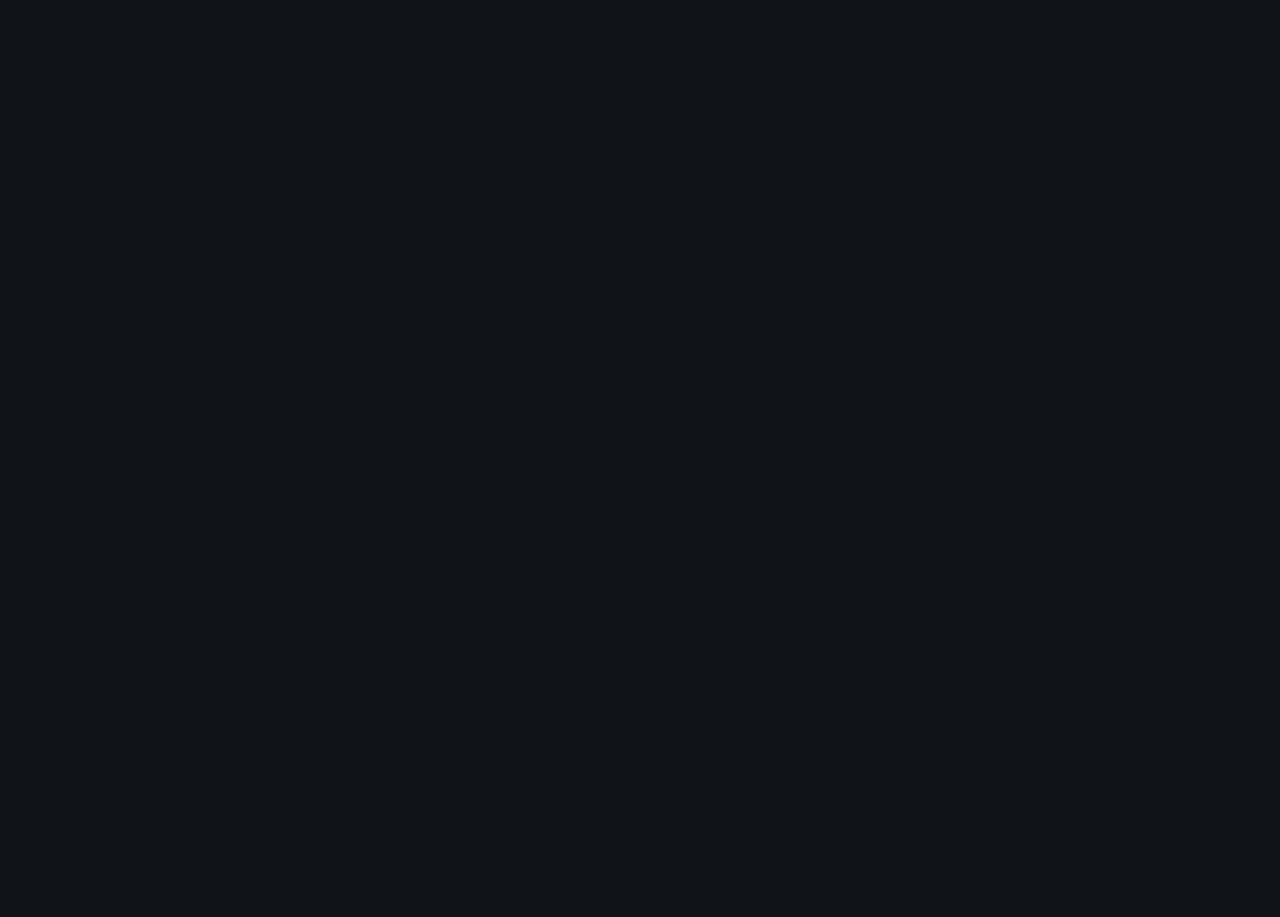
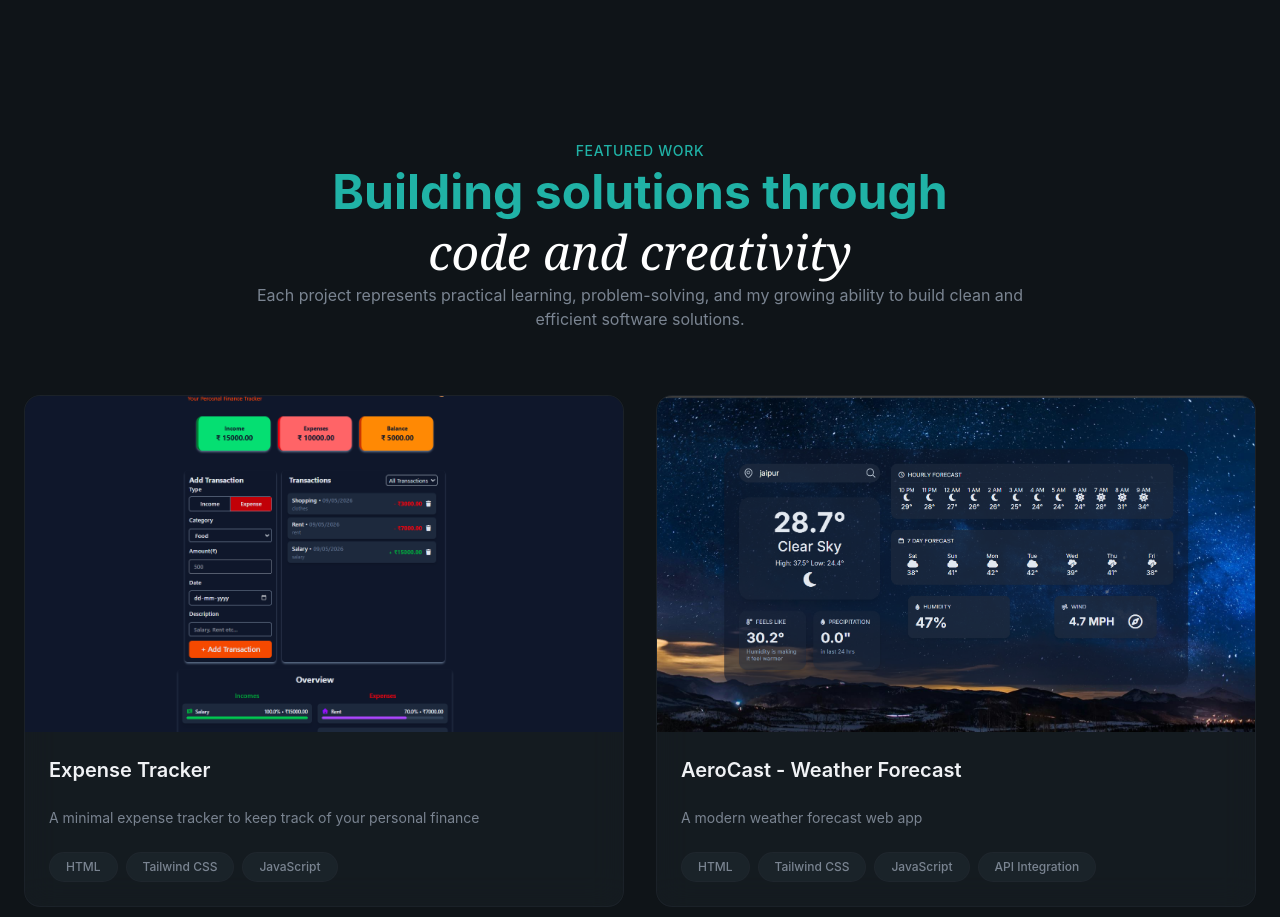
Before and after one commit to sheshmani09/sheshmani-portfolio, a React (Vite) app: page / in a window 1280 px wide. Shown: the part 1880-2797 px from the top of the page. Before the commit the page ends 1890 px from the top, so only its background shows below. Built offline with nearby package versions, Linux system fonts and the light colour scheme.

Commit message:
education done

```diff
--- a/src/App.jsx
+++ b/src/App.jsx
@@ -2,7 +2,7 @@ import { Navbar } from "./layout/Navbar";
 import { Hero } from "@/sections/Hero";
 import { About } from "@/sections/About";
 import { Projects } from "@/sections/Projects";
-import { Experience } from "@/sections/Experience";
+import { Education } from "@/sections/Education";
 import { Contact } from "@/sections/Contact";
 
 
@@ -14,7 +14,7 @@ function App() {
     <Hero />
     <About />
     <Projects />
-    <Experience />
+    <Education />
     <Contact />
     </main>
   </div>
--- a/src/index.css
+++ b/src/index.css
@@ -177,4 +177,10 @@
     backdrop-filter: blur(16px);
     box-shadow: 0 0 20px color-mix(in srgb, #26c4b8 20%, transparent);
   }
+
+  .timeline-glow {
+    box-shadow: 0 0 40px
+        color-mix(in srgb, var(--color-primary) 35%, transparent),
+      0 0 80px color-mix(in srgb, var(--color-primary) 25%, transparent);
+  }
 }
--- a/src/layout/Navbar.jsx
+++ b/src/layout/Navbar.jsx
@@ -6,7 +6,7 @@ import { X } from "lucide-react";
 const navLinks = [
   { href: "#about", label: "About" },
   { href: "#projects", label: "Projects" },
-  { href: "#experience", label: "Experience" },
+  { href: "#education", label: "Education" },
   { href: "#testimonial", label: "Testimonial" },
 ];
 
--- a/src/sections/About.jsx
+++ b/src/sections/About.jsx
@@ -42,7 +42,6 @@ export const About = () => {
             <h2 className="text-4xl md:text-5xl font-bold leading-tight animate-fade-in animation-delay-100 text-secondary-foreground">
               Driven by curiosity,
               <span className="font-serif italic font-normal text-white">
-                {" "}
                 built through consistency.
               </span>
             </h2>
--- /dev/null
+++ b/src/sections/Education.jsx
@@ -0,0 +1,75 @@
+const educations = [
+  {
+    period: "Feb 2026 - Aug 2026",
+    course: "PGCP-Advance Computing",
+    institute: "CDAC ACTS, Pune",
+    current: true,
+  },
+  {
+    period: "Oct 2021 - July 2025",
+    course: "B.Tech CSE",
+    institute:
+      "Shri Shankaracharya Institute of Proffessional Management and Technology, Raipur",
+    current: false,
+  },
+  {
+    period: "June 2019 - Apr 2020",
+    course: "12th PCM",
+    institute: "Vardhaman The School, Raipur",
+    current: false,
+  },
+];
+
+export const Education = () => {
+  return (
+    <section id="education" className="py-32 relative overflow-hidden">
+      <div className="container mx-auto px-6 relative z-10">
+        {/* section header  */}
+        <div className="max-w-3xl mb-16">
+          <span className="text-secondary-foreground text-sm font-medium tracking-wider uppercase">
+            Academic Journey
+          </span>
+          <h2 className="text-4xl md:text-5xl font-bold leading-tight animate-fade-in animation-delay-100 text-secondary-foreground">
+            Education that shaped my&nbsp;
+            <span className="font-serif italic font-normal text-white">
+              technical foundation
+            </span>
+          </h2>
+          <p className="text-muted-foreground animate-fade-in animation-delay-200">
+            The academic path that built my understanding of computer science
+            principles and shaped my approach to software development.
+          </p>
+        </div>
+
+        {/* timeline  */}
+        <div className="relative">
+          <div className="timeline-glow absolute left-0 md:left-1/2 top-5 bottom-0 w-0.5 bg-linear-to-b from-primary/70 via-primary/30 to-transparent md:-translate-x-1/2 shadow-[0_0_25px_rgba(32,178,166,0.8)]" />
+
+          {/* education items  */}
+          <div className="space-y-12">
+            {educations.map((edu, idx) => (
+              <div
+                key={idx}
+                className="relative grid md:grid-cols-2 gap-8 animate-fade-in "
+                style={{ animationDelay: `${(idx + 1) * 100}ms` }}
+              >
+                {/* timeline dot */}
+                <div className="absolute left-0 md:left-1/2 top-17 w-3 h-3 bg-primary rounded-full -translate-x-1/2 ring-4 ring-background z-10">
+                {edu.current && <span className="absolute inset-0 rounded-full bg-primary animate-ping opacity-75"></span>}
+                </div>
+                {/* content  */}
+                <div className={`pl-8 md:pl-0 ${idx%2===0?"md:pr-16 md:text-right":"md:col-start-2 md:pl-16" }`}>
+                  <div className="glass p-6 rounded-2xl border border-primary/30 hover:border-primary/50 transition-all duration-500">
+                    <span className="text-sm text-primary font-medium">{edu.period}</span>
+                    <h3 className="text-xl font-semibold mt-2">{edu.course} </h3>
+                    <p className="text-muted-foreground">{edu.institute}</p>
+                  </div>
+                </div>
+              </div>
+            ))}
+          </div>
+        </div>
+      </div>
+    </section>
+  );
+};
--- a/src/sections/Experience.jsx
+++ /dev/null
@@ -1,3 +0,0 @@
-export const  Experience = () => {
-    return <section></section>
-}
--- a/src/sections/Projects.jsx
+++ b/src/sections/Projects.jsx
@@ -1,3 +1,128 @@
-export const  Projects = () => {
-    return <section></section>
-}
+import { ArrowUpRight, ExternalLink, Link } from "lucide-react";
+import { AnimatedBorderButton } from "@/components/AnimatedBorderButton";
+
+const projects = [
+  {
+    title: "Expense Tracker",
+    description:
+      "A minimal expense tracker to keep track of your personal finance",
+    image: "src/assets/projects/budget.png",
+    tags: ["HTML", "Tailwind CSS", "JavaScript"],
+    link: "https://sheshmani09.github.io/Budget-Buddy/",
+    github: "https://github.com/sheshmani09/Budget-Buddy",
+  },
+  {
+    title: "AeroCast - Weather Forecast",
+    description: "A modern weather forecast web app",
+    image: "src/assets/projects/aerocast.png",
+    tags: ["HTML", "Tailwind CSS", "JavaScript", "API Integration"],
+    link: "https://sheshmani09.github.io/AeroCast/",
+    github: "https://github.com/sheshmani09/AeroCast",
+  },
+  // {
+  //     title: "Home Smart",
+  //     description: "Landing page of home furnishings store",
+  //     image: "src/assets/projects/homesmart.png",
+  //     tags: ["HTML","Tailwind CSS"],
+  //     link: "https://sheshmani09.github.io/HomeSmart/",
+  //     github:"https://github.com/sheshmani09/HomeSmart"
+  // },
+  // {
+  //     title: "Brand Studio",
+  //     description: "Landing page of a ",
+  //     image: "src/assets/projects/brand.png",
+  //     tags: ["HTML","CSS"],
+  //     link: "https://sheshmani09.github.io/Brand-Studio/",
+  //     github:"https://github.com/sheshmani09/Brand-Studio"
+  // },
+];
+
+export const Projects = () => {
+  return (
+    <section id="projects" className="py-32 relative overflow-hidden">
+      <div className="container mx-auto px-6 relative z-10">
+        {/* section header  */}
+        <div className="text-center mx-auto max-w-3xl mb-16">
+          <span className="text-secondary-foreground text-sm font-medium tracking-wider uppercase animate-fade-in">
+            Featured work
+          </span>
+          <h2 className="text-4xl md:text-5xl font-bold leading-tight animate-fade-in animation-delay-100 text-secondary-foreground">
+            Building solutions through <br />
+            <span className="font-serif italic font-normal text-white">
+              code and creativity
+            </span>
+          </h2>
+          <p className="text-muted-foreground animate-fade-in animation-delay-200">
+            Each project represents practical learning, problem-solving, and my
+            growing ability to build clean and efficient software solutions.
+          </p>
+        </div>
+        {/* project grid  */}
+        <div className="grid md:grid-cols-2 gap-8">
+          {projects.map((project, idx) => (
+            <div
+              key={idx}
+              className="group glass rounded-2xl overflow-hidden animate-fade-in md:row-span-1"
+              style={{ animationDelay: `${(idx + 1) * 100}ms` }}
+            >
+              {/* image  */}
+              <div className="relative overflow-hidden aspect-video">
+                <img
+                  src={project.image}
+                  alt={project.title}
+                  className="w-full h-full object-cover transition-transform duration-700 group-hover:scale-110"
+                />
+                {/* overlay links */}
+                <div className="absolute inset-0 flex items-center justify-center gap-4 opacity-0 group-hover:opacity-100 transition-opacity duration-300">
+                  <a
+                    href={project.link}
+                    className="p-3 rounded-full glass hover:bg-primary hover:text-foreground transition-all"
+                  >
+                    <ExternalLink className="w-5 h-5" />
+                  </a>
+                  <a
+                    href={project.github}
+                    className="p-3 rounded-full glass hover:bg-primary hover:text-foreground transition-all"
+                  >
+                    <Link className="w-5 h-5" />
+                  </a>
+                </div>
+              </div>
+
+              {/* content  */}
+              <div className="p-6 space-y-6">
+                <div className="flex items-start justify-between">
+                  <h3 className="text-xl font-semibold group-hover:text-primary transition-colors">
+                    {project.title}
+                  </h3>
+                </div>
+                <p className="text-muted-foreground text-sm">
+                  {project.description}{" "}
+                </p>
+                <div className="flex flex-wrap gap-2">
+                  {" "}
+                  {project.tags.map((tag, tagIdx) => (
+                    <span
+                      key={tagIdx}
+                      className="px-4 py-1.5 rounded-full bg-surface text-xs font-medium border border-border/50 text-muted-foreground hover:border-primary/50 hover:text-primary transition-all duration-300"
+                    >
+                      {tag}{" "}
+                    </span>
+                  ))}{" "}
+                </div>
+              </div>
+            </div>
+          ))}
+        </div>
+
+        {/* view all cta button  */}
+        <div className="text-center mt-12 animate-fade-in animation-delay-500">
+          <AnimatedBorderButton>
+            View All projects
+            <ArrowUpRight className="w-5 h-5" />
+          </AnimatedBorderButton>
+        </div>
+      </div>
+    </section>
+  );
+};
```
